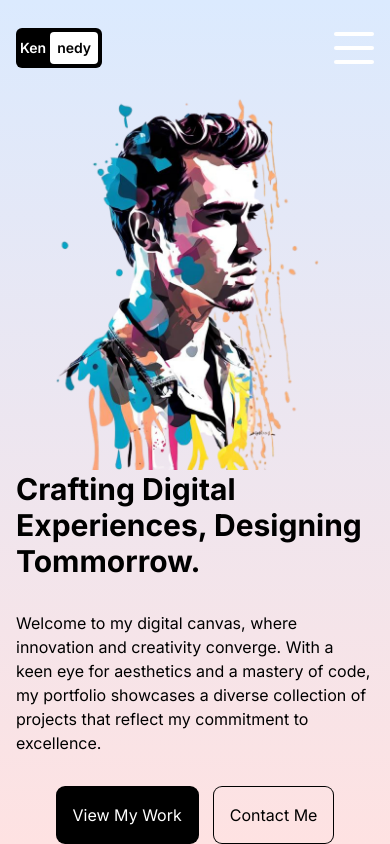
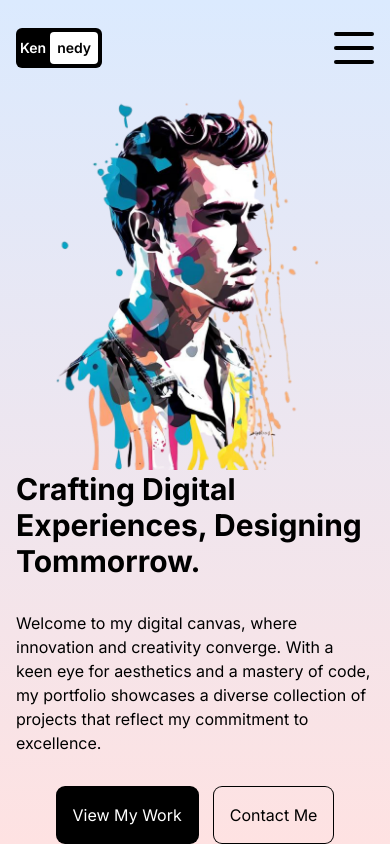
Before and after one commit to MWANGIKENNEDY/my-portfolio, a Next.js app: page / in a window 390 px wide. Built offline with nearby package versions, Linux system fonts and the light colour scheme.

Commit message:
Added animation for mobile menu toggle button

```diff
--- a/src/components/navbar.tsx
+++ b/src/components/navbar.tsx
@@ -3,6 +3,7 @@
 import Link from "next/link";
 import React, { useState } from "react";
 import NavLink from "./navLink";
+import { motion } from "framer-motion";
 
 const links = [
   { url: "/", title: "Home" },
@@ -13,6 +14,37 @@ const links = [
 
 const Navbar = () => {
   const [open, setOpen] = useState(false);
+  const topVariants = {
+    closed: {
+      rotate: 0,
+    },
+
+    opened: {
+      rotate: 45,
+      backgroundColor: "rgb(255,255,255)",
+    },
+  };
+
+  const centerVariants = {
+    closed: {
+      opacity: 1,
+    },
+
+    opened: {
+      opacity: 0,
+    },
+  };
+
+  const bottomVariants = {
+    closed: {
+      rotate: 0,
+    },
+
+    opened: {
+      rotate: -45,
+      backgroundColor: "rgb(255,255,255)",
+    },
+  };
 
   const handleClick: React.MouseEventHandler<HTMLButtonElement> = (event) => {
     setOpen(!open);
@@ -37,9 +69,21 @@ const Navbar = () => {
           className="w-10 h-8 flex flex-col justify-between relative z-50"
           onClick={handleClick}
         >
-          <div className="w-10 h-1 bg-white rounded"></div>
-          <div className="w-10 h-1 bg-white rounded"></div>
-          <div className="w-10 h-1 bg-white rounded"></div>
+          <motion.div
+            variants={topVariants}
+            animate={open ? "opened" : "closed"}
+            className="w-10 h-1 bg-black rounded origin-left"
+          ></motion.div>
+          <motion.div
+            variants={centerVariants}
+            animate={open ? "opened" : "closed"}
+            className="w-10 h-1 bg-black rounded "
+          ></motion.div>
+          <motion.div
+            variants={bottomVariants}
+            animate={open ? "opened" : "closed"}
+            className="w-10 h-1 bg-black rounded origin-left"
+          ></motion.div>
         </button>
         {/* MENU LIST */}
         {open && (
@@ -57,11 +101,11 @@ const Navbar = () => {
 
       <div className="hidden md:flex gap-4 flex-1  justify-center">
         {links.map((link) => (
-        <NavLink link={link} key={link.title}/>
+          <NavLink link={link} key={link.title} />
         ))}
       </div>
 
-{/* SOCIAL ICONS */}
+      {/* SOCIAL ICONS */}
       <div className="hidden md:flex gap-2 flex-1  justify-end">
         <Link href="#">
           <i className="uil uil-instagram-alt"></i>
```
